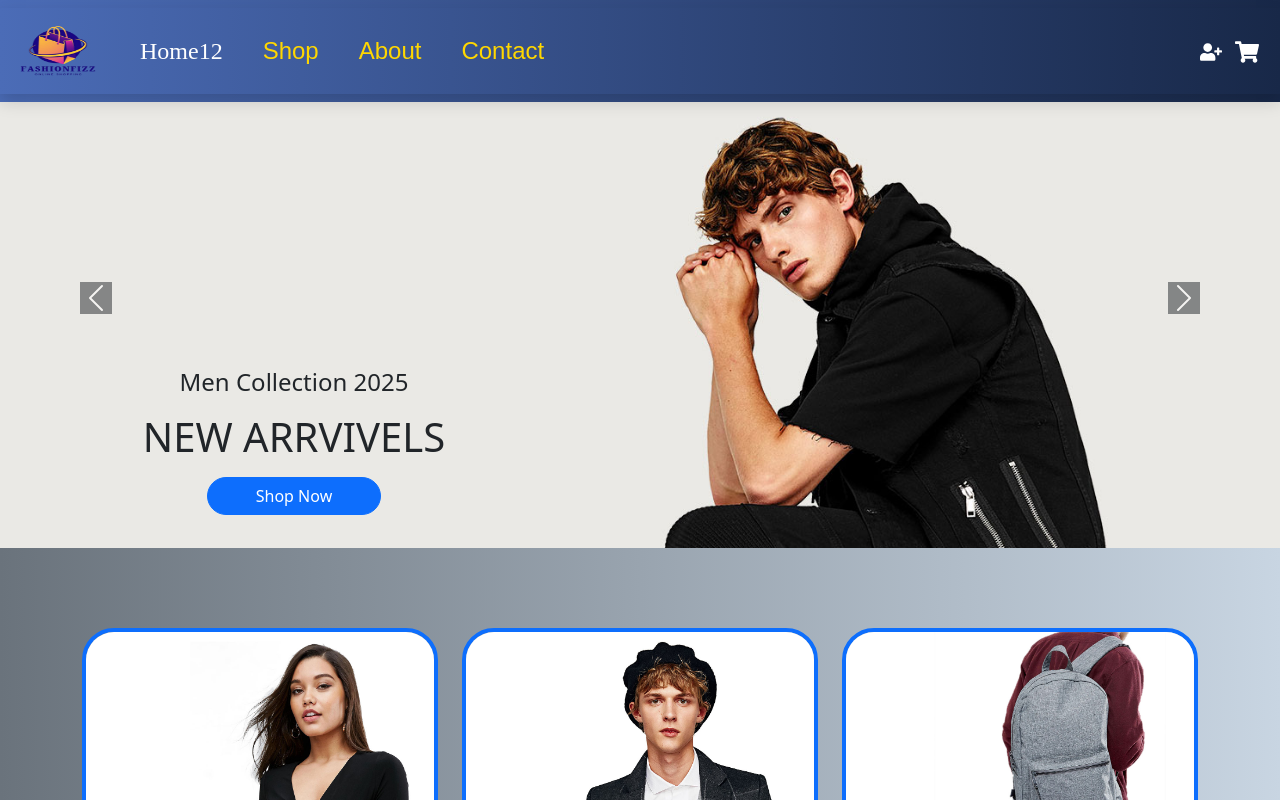
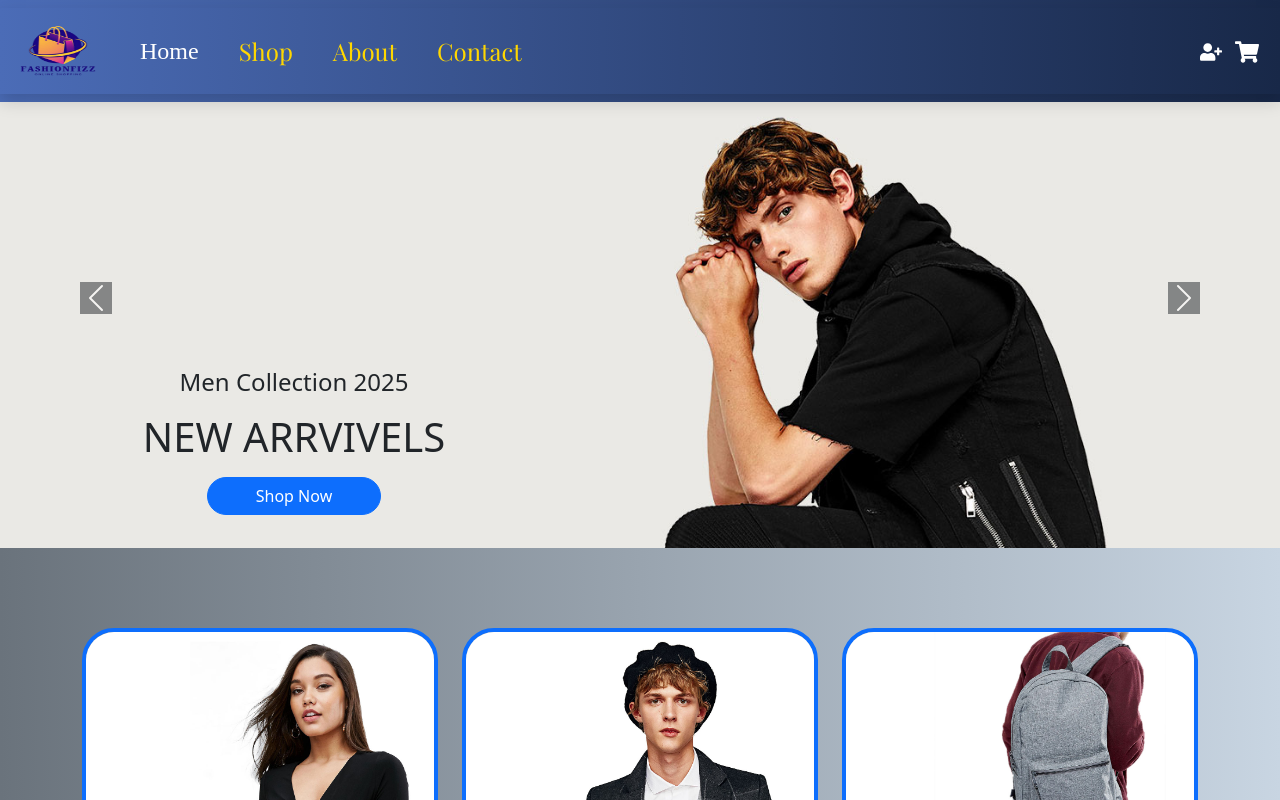
Before and after one commit to tejanimanan/Fashionfizz_New, a React (Create React App) app: page / in a window 1280 px wide. Shown: the top 800 px of the page. Built offline with nearby package versions, Linux system fonts and the light colour scheme; no server answers.

Commit message:
update font in navbar

```diff
--- a/public/index.html
+++ b/public/index.html
@@ -15,6 +15,8 @@
   href="https://cdn.jsdelivr.net/npm/bootstrap@5.3.0-alpha3/dist/css/bootstrap.min.css"
   rel="stylesheet"
 />
+<link href="https://fonts.googleapis.com/css2?family=Poppins:wght@400;600&display=swap" rel="stylesheet">
+<link href="https://fonts.googleapis.com/css2?family=Playfair+Display:wght@400;600;700&display=swap" rel="stylesheet">
 
   <link rel="apple-touch-icon" href="%PUBLIC_URL%/logo192.png" />
   <!--
--- a/src/Component/NavBar.js
+++ b/src/Component/NavBar.js
@@ -46,7 +46,7 @@
           >
             <ul className="navbar-nav me-auto mb-2 mb-lg-0">
               {['/', '/shop', '/about', '/contact'].map((path, index) => {
-                const labels = ['Home12', 'Shop', 'About', 'Contact'];
+                const labels = ['Home', 'Shop', 'About', 'Contact'];
                 return (
                   <li className="nav-item" key={path}>
                     <NavLink
@@ -54,7 +54,7 @@
                       className="nav-link btn fs-4 ms-4"
                       style={({ isActive }) => ({
                         color: isActive ? '#ffffff' : '#ffd700',
-                        fontFamily: isActive ? 'cursive' : 'fantasy',
+                        fontFamily: isActive ? 'cursive' : 'Playfair Display',
                       })}
                       onClick={closeMenu}
                     >
```
